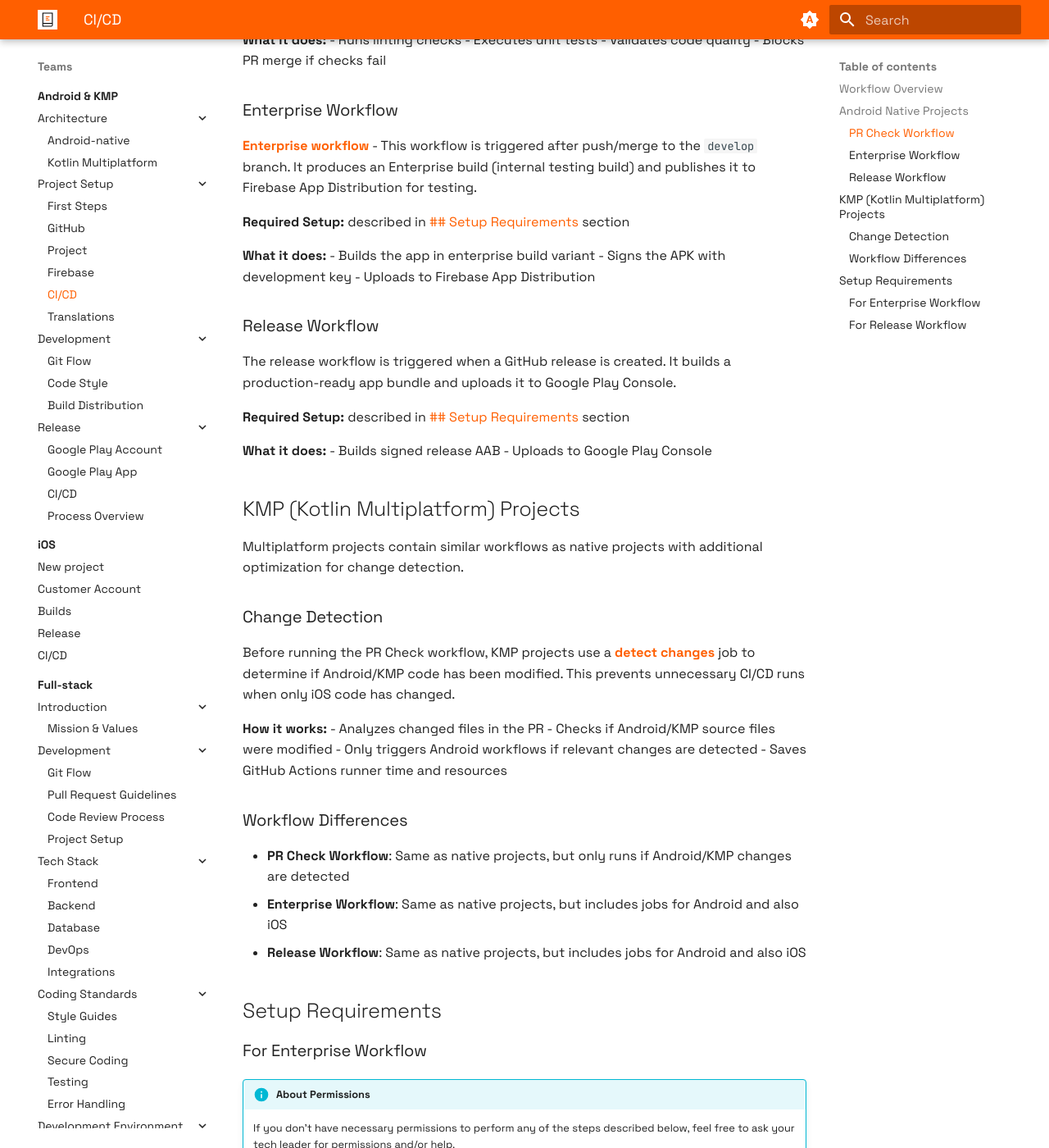
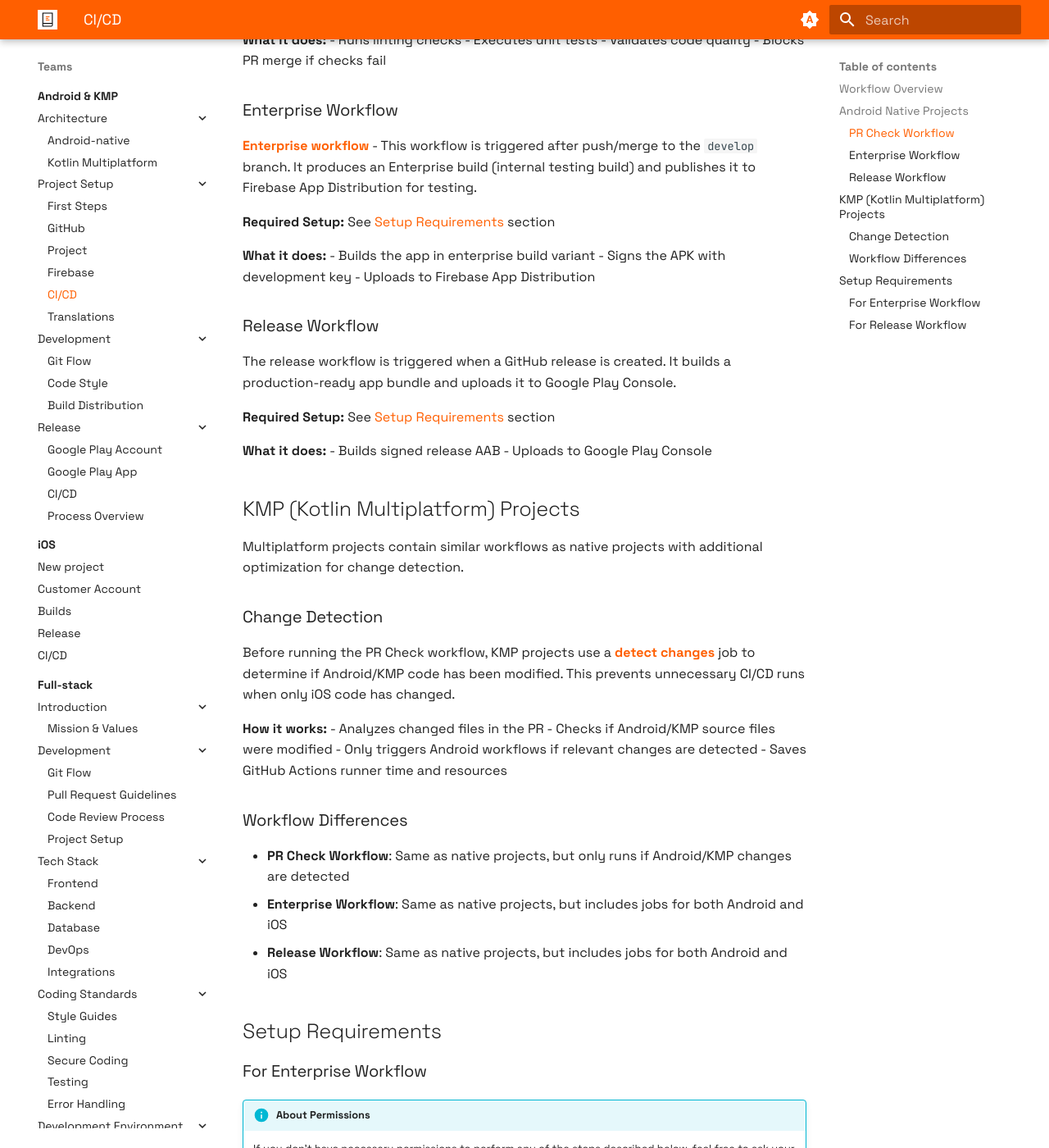
Before and after one commit to futuredapp/Engineering-Handbook, an MkDocs documentation site: the page built from docs/Teams/android/project_setup/40_ci_cd.md, in a window 1280 px wide and 1400 px high, scrolled down 791 px. Shown: the whole window at 82% size. Built offline with MkDocs 1.6.1 and Material for MkDocs 9.7.7, drawn with Linux system fonts in a browser that asks for light colours.

Commit message:
Fix: minor english fixes

```diff
--- a/docs/Teams/android/project_setup/40_ci_cd.md
+++ b/docs/Teams/android/project_setup/40_ci_cd.md
@@ -28,7 +28,7 @@ The CI/CD setup consists of three main workflows:
 
 **[Enterprise workflow](https://github.com/futuredapp/.github/blob/main/.github/workflows/android-cloud-release-firebaseAppDistribution.yml)** - This workflow is triggered after push/merge to the `develop` branch. It produces an Enterprise build (internal testing build) and publishes it to Firebase App Distribution for testing.
 
-**Required Setup:** described in [## Setup Requirements](#setup-requirements) section
+**Required Setup:** See [Setup Requirements](#setup-requirements) section
 
 **What it does:**
 - Builds the app in enterprise build variant
@@ -39,7 +39,7 @@ The CI/CD setup consists of three main workflows:
 
 The release workflow is triggered when a GitHub release is created. It builds a production-ready app bundle and uploads it to Google Play Console.
 
-**Required Setup:** described in [## Setup Requirements](#setup-requirements) section
+**Required Setup:** See [Setup Requirements](#setup-requirements) section
 
 **What it does:**
 - Builds signed release AAB
@@ -62,8 +62,8 @@ Before running the PR Check workflow, KMP projects use a **[detect changes](http
 ### Workflow Differences
 
 - **PR Check Workflow**: Same as native projects, but only runs if Android/KMP changes are detected
-- **Enterprise Workflow**: Same as native projects, but includes jobs for Android and also iOS
-- **Release Workflow**: Same as native projects,  but includes jobs for Android and also iOS
+- **Enterprise Workflow**: Same as native projects, but includes jobs for both Android and iOS
+- **Release Workflow**: Same as native projects, but includes jobs for both Android and iOS
 
 ## Setup Requirements
 
```
